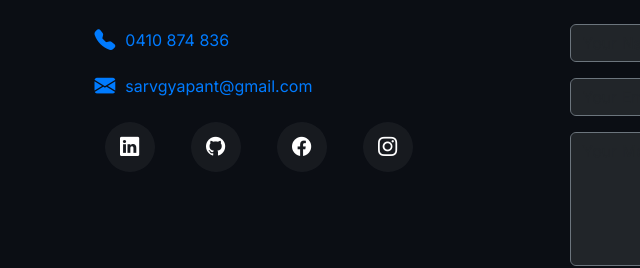
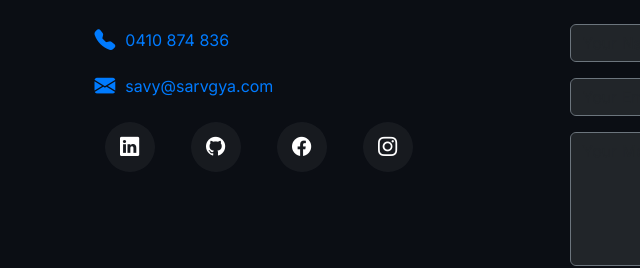
Before and after one commit to sarvgyapant/Sarvgya-Portfolio, a plain HTML site: page index.html in a window 1280 px wide. Shown: the part 2085-2353 px from the top of the page, 35-675 px from the left. Drawn offline with nearby package versions, Linux system fonts and the light colour scheme.

Commit message:
Update index.html

```diff
--- a/index.html
+++ b/index.html
@@ -244,7 +244,7 @@
       <div class="col-md-5">
         <div class="contact-info">
           <a href="tel:0410874836"><i class="bi bi-telephone-fill"></i> 0410 874 836</a>
-          <a href="mailto:sarvgyapant@gmail.com"><i class="bi bi-envelope-fill"></i> sarvgyapant@gmail.com</a>
+          <a href="mailto:savy@sarvgya.com"><i class="bi bi-envelope-fill"></i> savy@sarvgya.com</a>
         </div>
         <div class="d-flex gap-3 mt-3">
           <a href="https://linkedin.com/in/sarvgyapant" class="social-link"><i class="bi bi-linkedin"></i></a>
```
